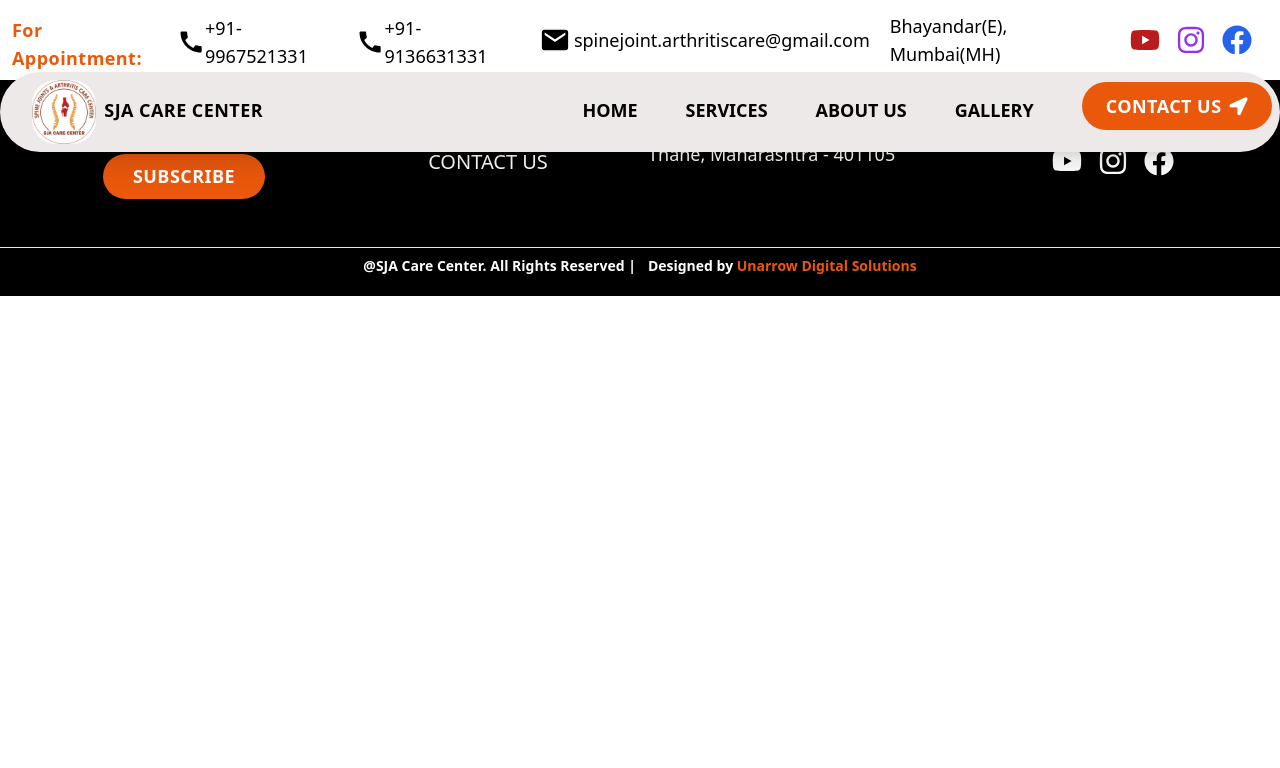
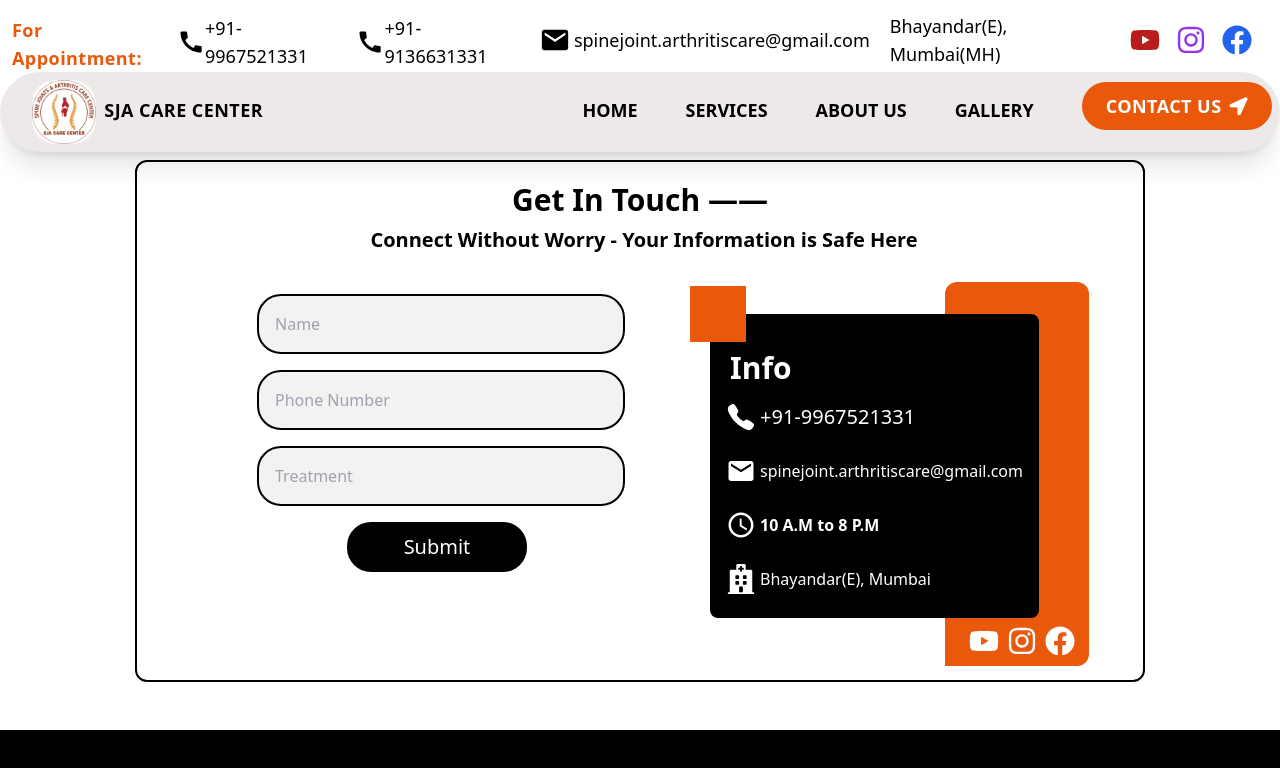
Before and after one commit to ankur-ctrl-z/SJA-Care-Center, a React (Vite) app in the folder client/: page /contactus in a window 1280 px wide. Shown: the top 768 px of the page. Built offline with nearby package versions, Linux system fonts and the light colour scheme.

Commit message:
Update App.jsx

```diff
--- a/client/src/App.jsx
+++ b/client/src/App.jsx
@@ -60,10 +60,10 @@ function App() {
 
     <Routes>
       <Route path="/" element={ <Homepage />} />
-      <Route path="/about" element={ <Aboutus2 />} />
+      <Route path="/aboutus" element={ <Aboutus2 />} />
       {/* <Route path="/cards" element={ <Cards/>} /> */}
       <Route path="/gallery" element={ <Gallery2 />} />
-      <Route path="/contact" element={ <Getintouch2 />} />
+      <Route path="/contactus" element={ <Getintouch2 />} />
       <Route path="/services" element={ <Services2 />} />
       <Route path="/map" element={ <Map />} />
       <Route path="/services/chiropractic-treatment" element={ <ChiropraticTreatment /> } />
```
